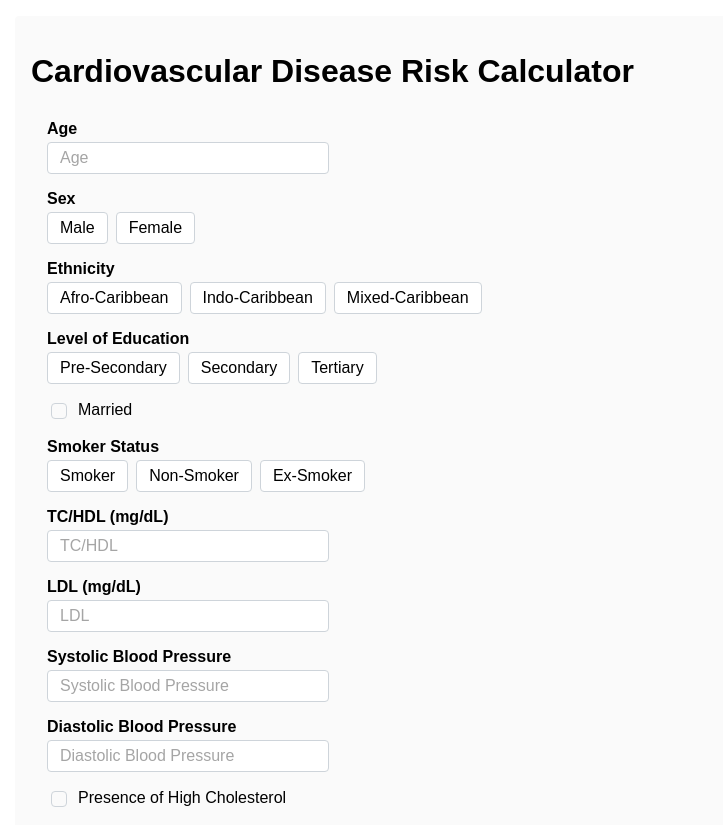
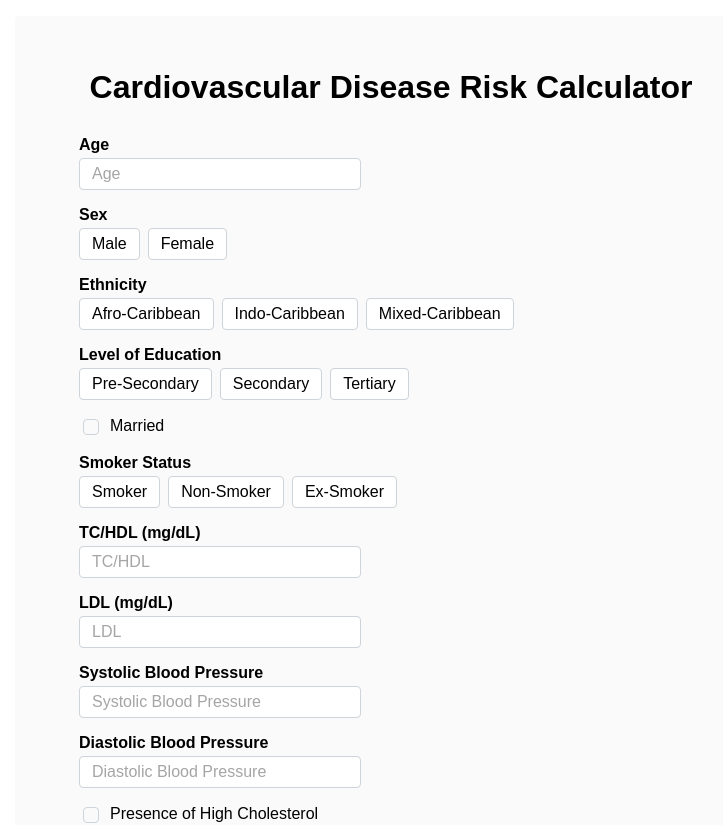
Before and after one commit to jtaaa/CVD-Risk-Calculator-Frontend, a React (Create React App) app: page / in a window 1280 px wide. Shown: the top 825 px of the page, without its empty margins (249-972 px from the left). Built offline with nearby package versions, Linux system fonts and the light colour scheme.

Commit message:
Move some styles to InfoForm

```diff
--- a/src/components/InfoForm/index.css
+++ b/src/components/InfoForm/index.css
@@ -1,3 +1,12 @@
+.info-form {
+  background-color: #fafafa;
+  padding: 1em 2em;
+}
+
+.form-header {
+  text-align: center;
+}
+
 .form-group {
   display: flex;
   flex-direction: column;
--- a/src/components/InfoForm/index.js
+++ b/src/components/InfoForm/index.js
@@ -86,7 +86,7 @@ class InfoForm extends React.Component {
 
   render() {
     return (
-      <form>
+      <form className="info-form">
         <h1 className="form-header">{ this.props.header }</h1>
         {this.props.fields.map((field, fieldIndex) => {
           let inputComponent = null;
```
